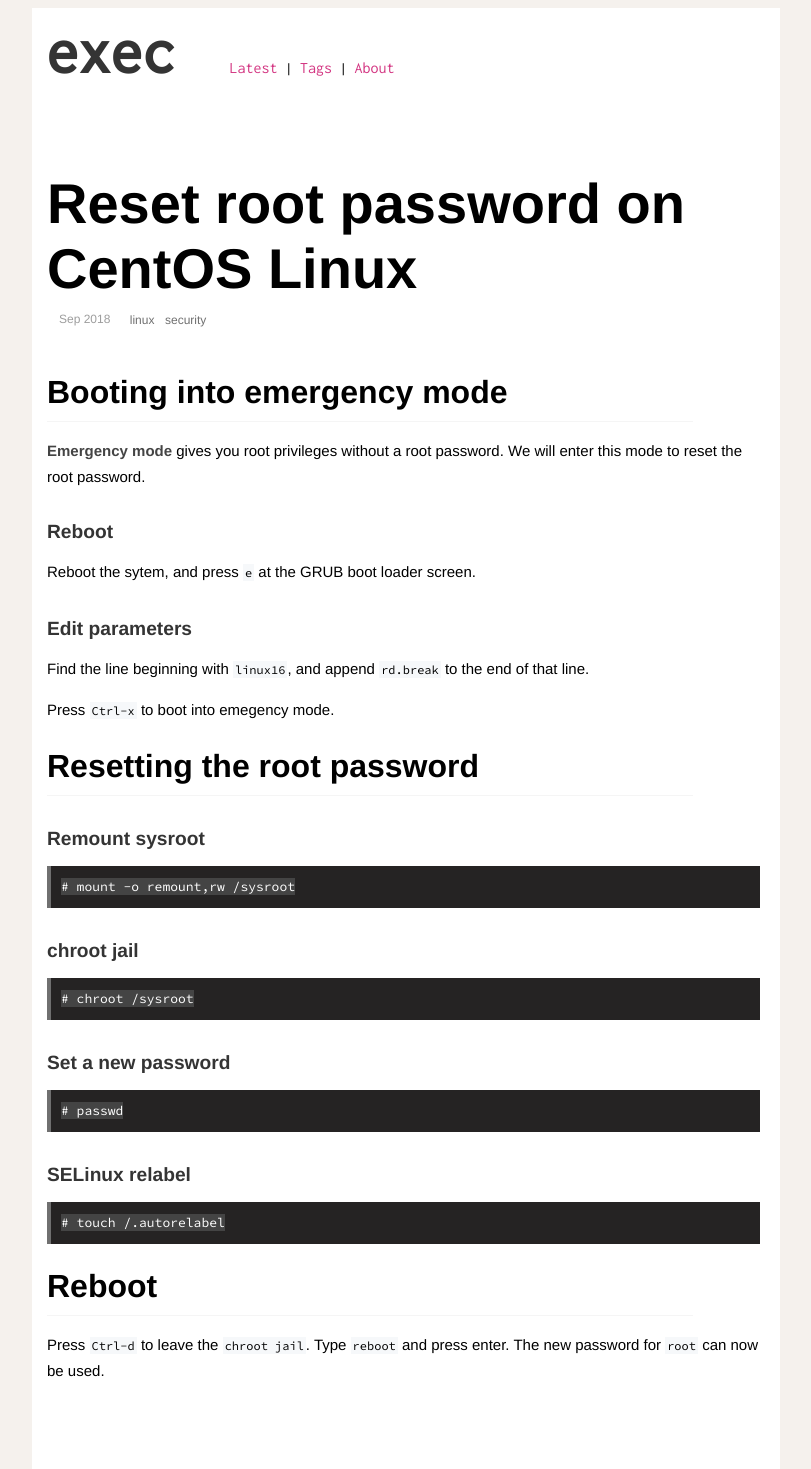
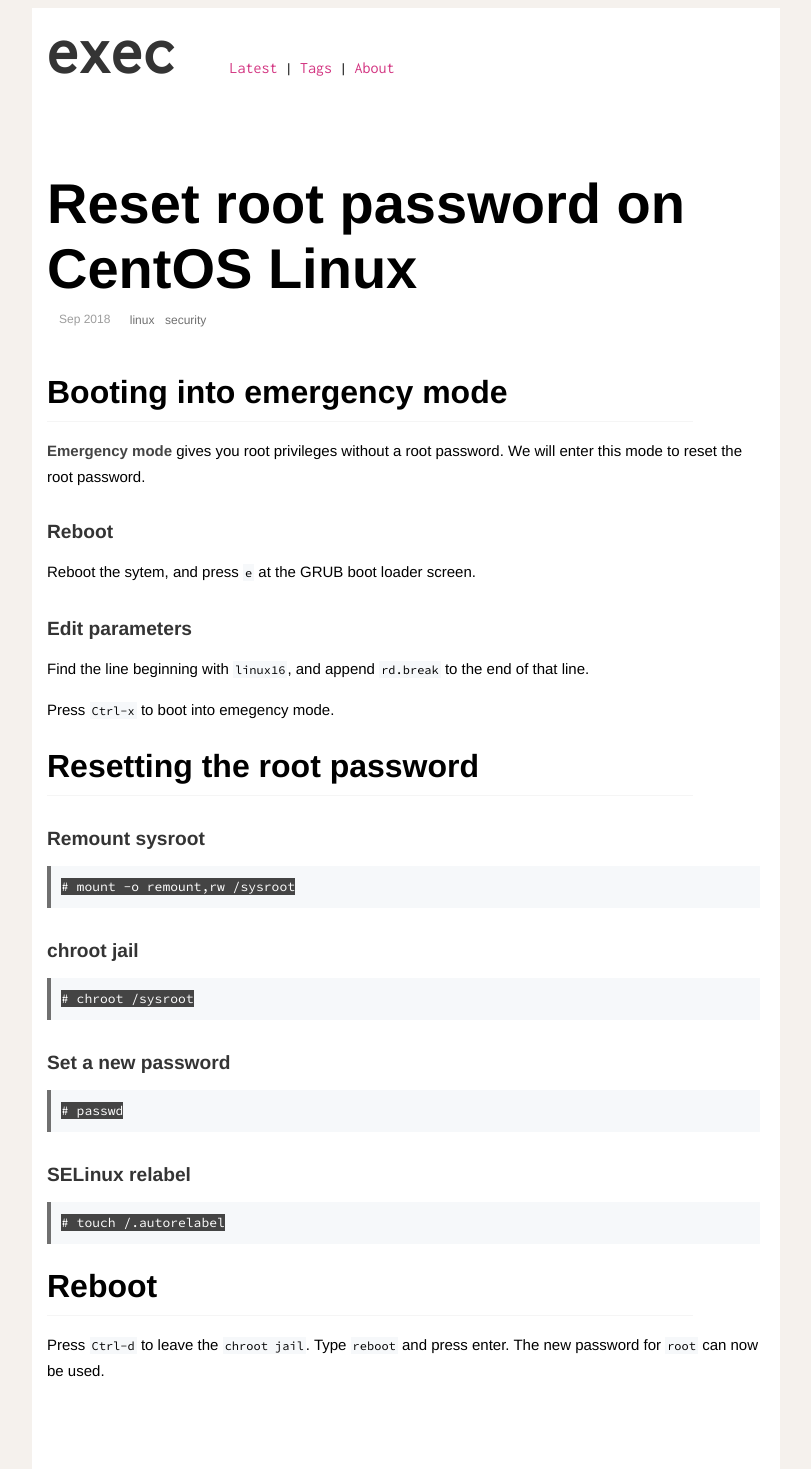
Before and after one commit to execas/execas.github.io, a Jekyll site: the page built from _posts/2018-09-03-reset-root-password-on-centos-linux.md, in a window 1280 px wide. Shown: the whole page, without its empty margins (234-1045 px from the left). Built offline with Jekyll 4.4.1, drawn with Linux system fonts in a browser that asks for light colours.

Commit message:
Update execas.css

```diff
--- a/css/execas.css
+++ b/css/execas.css
@@ -35,7 +35,7 @@
      /*background-color: #f5f5f5;*/
      /*background-color: #f6f8fa;*/
      /*background-color:#232c31;*/
-     background-color:#252323;
+     background-color:#f6f8fa;
      /*background-color:#000000;*/
      margin-left:0px;
      margin-right:5px;
@@ -56,12 +56,11 @@
      border-style: none;
      whitespace: pre;
      font-size:13px;
-     /*color:#000000;
-     background-color: #f6f8fa;*/
+     /*color:#000000;*/
+     background-color: #f6f8fa;
      color:#ffffff;
      /*background-color:#232c31;*/
      /*background-color:#252323;*/
-     background-color:#f5f5f5;
      color:#0000000;
      background-color:#444444;*/
      border-width: 0px;
```
